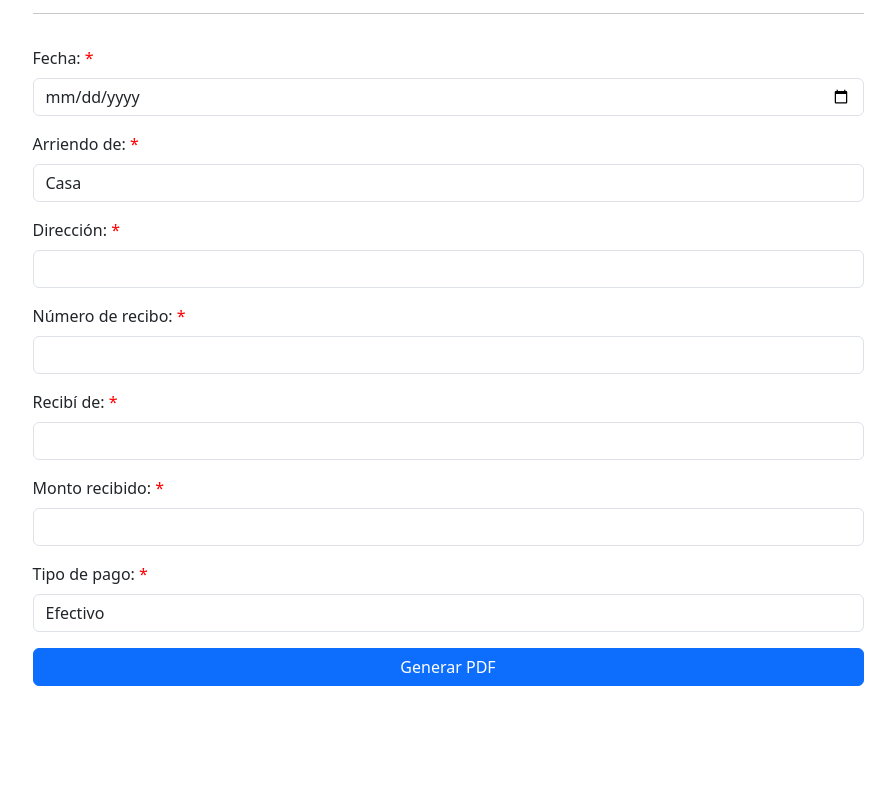
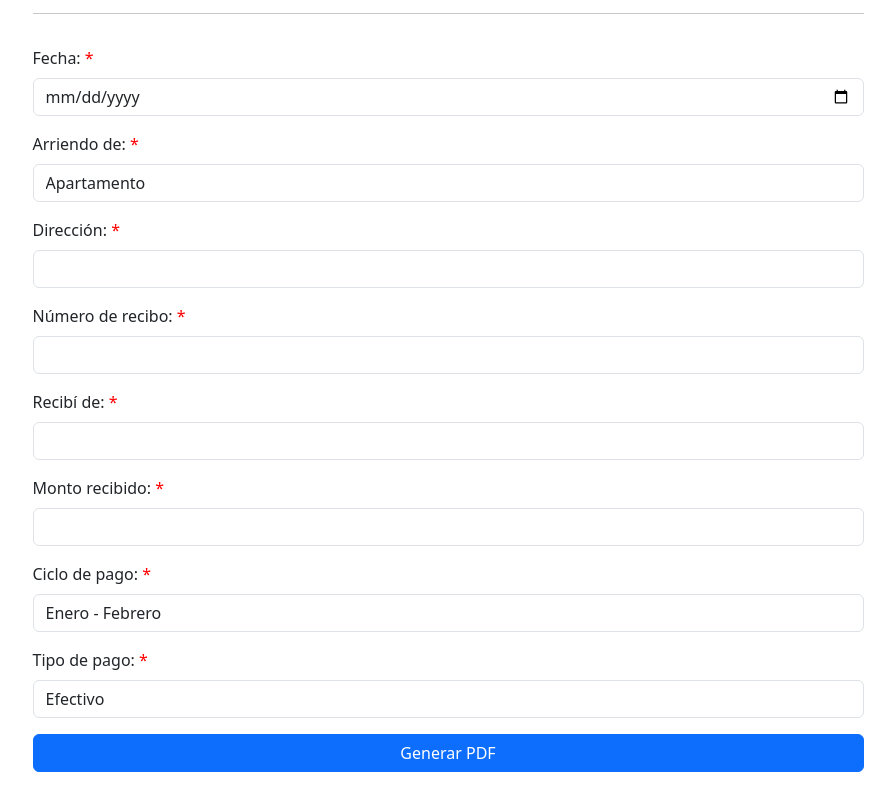
Before and after one commit to JhonatanC/recibos-digitales, a plain HTML site: page index.html in a window 1280 px wide. Shown: the part 131-942 px from the top of the page, without its empty margins (192-1087 px from the left). Before the commit the page ends 865 px from the top, so only its background shows below. Drawn offline with nearby package versions, Linux system fonts and the light colour scheme.

Commit message:
Campo ciclo de pago

```diff
--- a/css/style.css
+++ b/css/style.css
@@ -6,7 +6,7 @@ h3 {
 }
 #page {
   display: none;
-  padding: 1.5rem;
+  padding: 2.5rem;
   max-width: 700px;
   width: 100%;
 }
--- a/index.html
+++ b/index.html
@@ -41,6 +41,7 @@
                 name="type_ticket"
                 id="type_ticket"
               >
+                <option value="Apartamento">Apartamento</option>
                 <option value="Casa">Casa</option>
                 <option value="Garaje">Garaje</option>
               </select>
@@ -90,6 +91,18 @@
               />
             </div>
             <div class="mb-3">
+              <label for="life_payment" class="form-label"
+                >Ciclo de pago: <span class="required">*</span></label
+              >
+              <select
+                class="form-control life_payment"
+                name="life_payment"
+                id="life_payment"
+              >
+                <!-- Opciones del mes. -->
+              </select>
+            </div>
+            <div class="mb-3">
               <label for="type_payment" class="form-label"
                 >Tipo de pago: <span class="required">*</span></label
               >
@@ -119,6 +132,7 @@
       </p>
       <h1>Recibo: Arriendo <span id="setTipoArriendo"></span></h1>
       <h2>Dirección: <span id="setAddress"></span></h2>
+      <h4>Ciclo de pago: <span id="setCycle"></span></h4>
       <hr />
       <p>
         <strong>Recibo #<span id="setNumRecibo"></span></strong>
@@ -126,7 +140,7 @@
       <p><strong>Recibí de:</strong> <span id="setRecibi"></span></p>
       <p><strong>Fecha de pago:</strong> <span id="setFecha"></span></p>
       <p><strong>Valor de:</strong> $<span id="setMonto"></span></p>
-      <p><strong>Pago en:</strong> <span id="setPago"></span></p>
+      <p><strong>Tipo de pago:</strong> <span id="setPago"></span></p>
       <a id="btn_back" class="btn btn-outline-danger">Regresar</a>
       <button id="btn_done" class="btn btn-success">Continuar</button>
     </div>
--- a/js/app.js
+++ b/js/app.js
@@ -14,6 +14,8 @@ const setPago = document.querySelector("#setPago");
 const setAddress = document.querySelector("#setAddress");
 const titleInfo = document.querySelector("#titleInfo");
 const textInfo = document.querySelector("#textInfo");
+const lifePayment = document.querySelector("#life_payment");
+const setCycle = document.querySelector("#setCycle");
 const getHost = window.location.host;
 const pathName = window.location.pathname;
 
@@ -49,6 +51,19 @@ const formatearFecha = (fecha) => {
   const año = fecha.getFullYear();
   return `${diaSemana} ${dia} de ${mes} del ${año}`;
 };
+
+const getOptionsMeses = () => {
+  for (let index = 0; index < meses.length; index++) {
+    const element = meses[index];
+    const nextElement = index + 1 < meses.length ? meses[index + 1] : meses[0];
+    const option = document.createElement("option");
+    option.value = `${element} - ${nextElement}`;
+    // option.name = `${element} - ${nextElement}`;
+    option.textContent = `${element} - ${nextElement}`;
+    lifePayment.appendChild(option);
+  }
+};
+getOptionsMeses();
 
 const beforeDate = () => {};
 
@@ -104,8 +119,11 @@ form.addEventListener("submit", (e) => {
   container.style.display = "none";
   page.style.display = "block";
 
+  // console.log(result.formData.get("life_payment"));
+
   setNumRecibo.textContent = result.formData.get("num_recibo");
   setAddress.textContent = result.formData.get("address");
+  setCycle.textContent = result.formData.get("life_payment");
   setTipoArriendo.textContent = result.formData.get("type_ticket");
   setFecha.textContent = result.formData.get("fecha");
   setRecibi.textContent = result.formData.get("persona");
```
Also changed, not shown: 2 other files.
